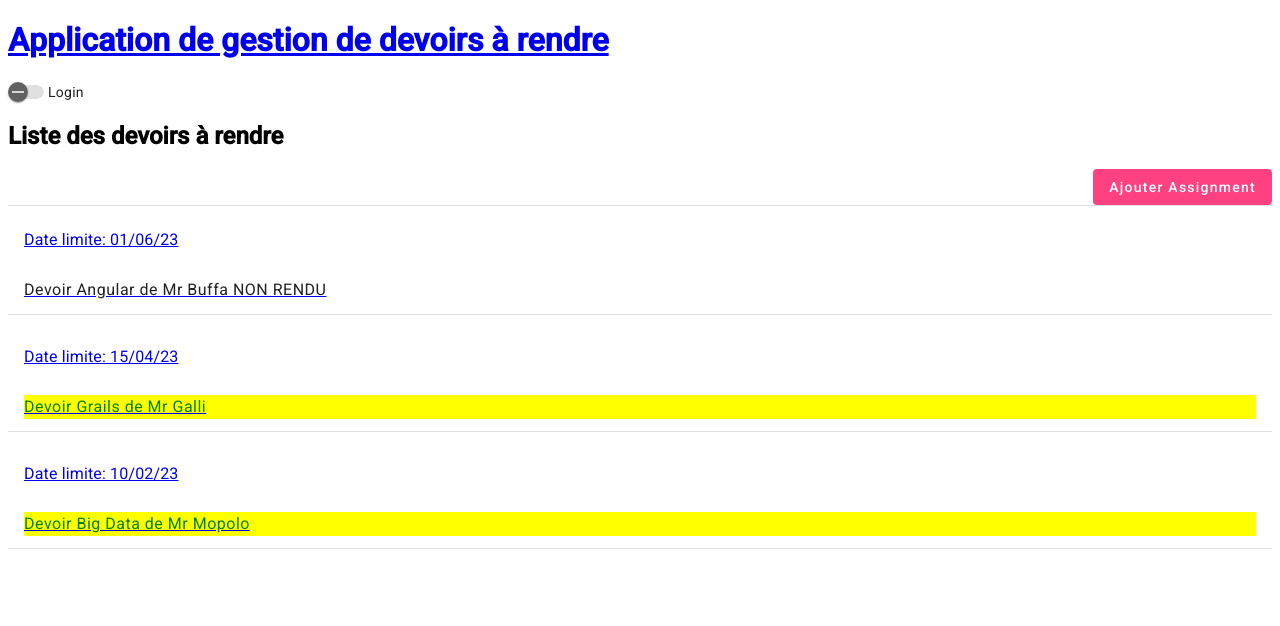
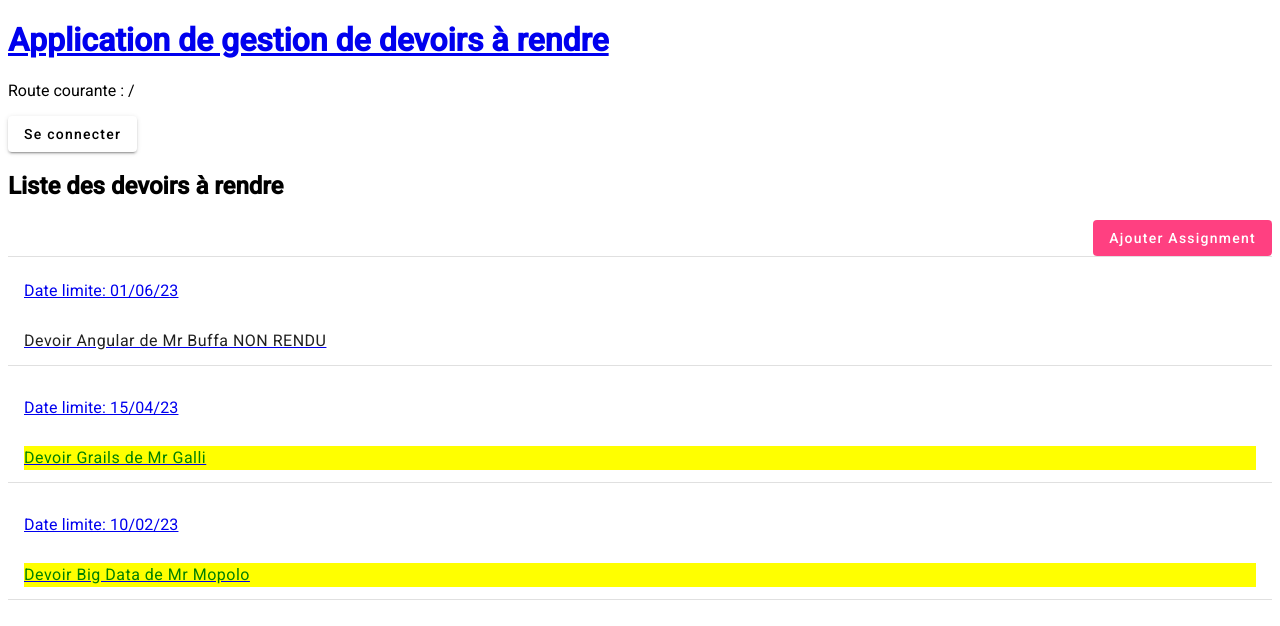
Before and after one commit to stephancj/Assignement-Management-Angular-MongoCloud-Front, an Angular app: page / in a window 1280 px wide. Shown: the top 626 px of the page. Built offline with nearby package versions, Linux system fonts and the light colour scheme.

Commit message:
Correction login password partielle....

```diff
--- a/src/app/app.component.html
+++ b/src/app/app.component.html
@@ -3,7 +3,17 @@
         <a routerLink="/home">{{title}}</a>
     </nav>
 </h1>
-<mat-slide-toggle (click)="login()">Login</mat-slide-toggle>
+
+<div *ngIf="currentRoute !== '/login'">
+    <p>Route courante : {{currentRoute}}</p>
+    <nav>
+        <a routerLink="/login">
+            <button mat-raised-button (click)="login()">{{labelConnexion}}</button>
+        </a>
+    </nav>
+    <p *ngIf="isLogged()">Vous êtes connecté en tant que {{nom}}</p>
+</div>
+
 <!-- Indique que le composant affiché sera celui
      correspondant à l'URL courant
 -->
--- a/src/app/app.component.ts
+++ b/src/app/app.component.ts
@@ -1,6 +1,6 @@
 import { Component } from '@angular/core';
 import { AuthService } from './shared/auth.service';
-import { Router } from '@angular/router';
+import { NavigationEnd, Router } from '@angular/router';
 
 @Component({
   selector: 'app-root',
@@ -9,17 +9,40 @@ import { Router } from '@angular/router';
 })
 export class AppComponent {
   title = 'Application de gestion de devoirs à rendre';
+  labelConnexion = "Se connecter";
+  nom:string = "";
+  currentRoute:string = "";
 
-  constructor(private authService:AuthService, private router:Router) {}
+  constructor(private authService:AuthService, private router:Router) {
+    console.log(router.url);
+
+    router.events.subscribe(event => {
+      if(event instanceof NavigationEnd) {
+        console.log(event.url);
+        this.currentRoute = event.url;
+      }
+    });
+
+
+  }
 
   login() {
     // utilise l'authService pour se connecter
     if(!this.authService.loggedIn) {
       this.authService.logIn();
+      // on change le label du bouton
+      this.labelConnexion = "Se déconnecter";
     } else {
       this.authService.logOut();
       // et on navigue vers la page d'accueil
       this.router.navigate(["/home"]);
     }
   }
+
+  isLogged() {
+    if(this.authService.loggedIn) {
+      this.nom = "Michel Buffa";
+    }
+    return this.authService.loggedIn;
+  }
 }
--- /dev/null
+++ b/src/app/login/login.component.html
@@ -0,0 +1 @@
+<p>ICI FORMULAIRE DE CONNEXION</p>
```
Also changed, not shown: src/app/app.module.ts (+7 -1 lines), src/app/login/login.component.ts (added, +10 -0 lines), src/app/login/login.component.css (added).
